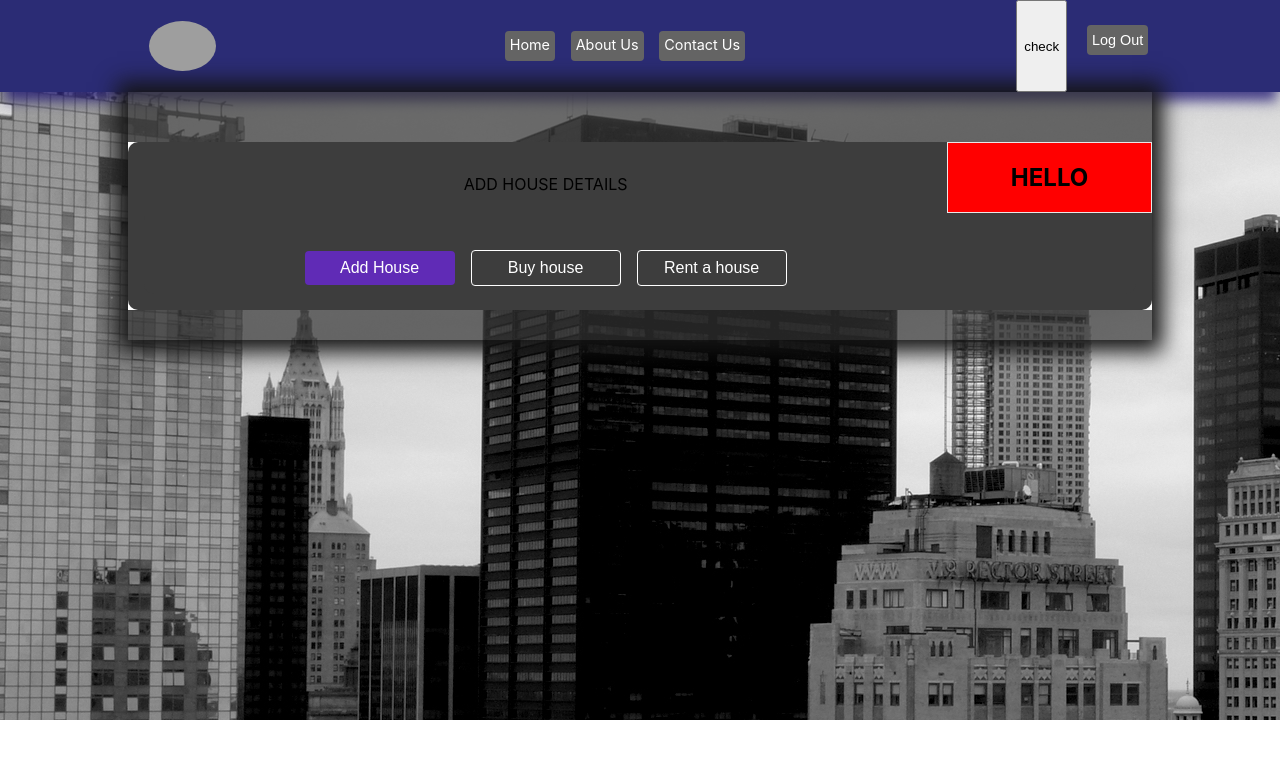
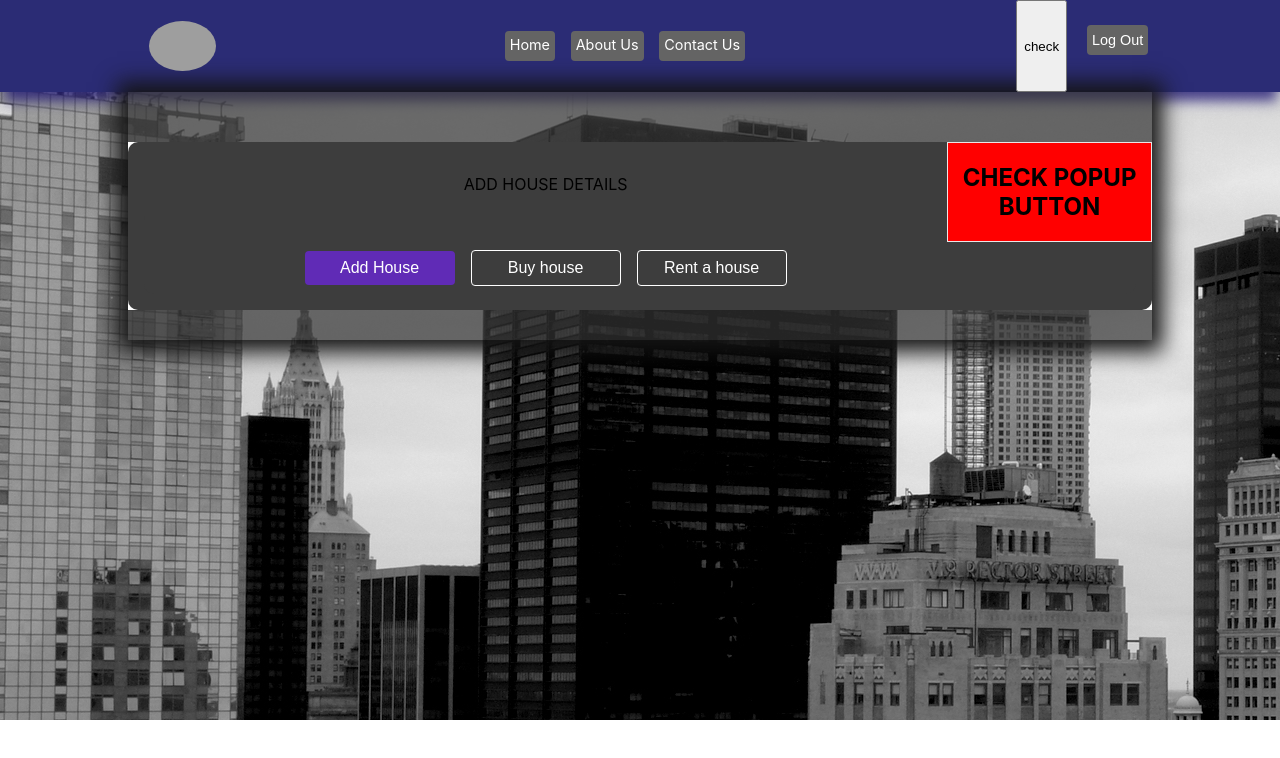
Before and after one commit to Mohsin-hunzai/real-estate-management, a React (Create React App) app: page /Homes in a window 1280 px wide. Both pictures are taken after a click on the button "check". Shown: the top 758 px of the page. Built offline with nearby package versions, Linux system fonts and the light colour scheme; grey boxes are pictures that could not be loaded.

Commit message:
make popup button

```diff
--- a/src/components/layout/popup.js
+++ b/src/components/layout/popup.js
@@ -3,7 +3,7 @@ import React from 'react'
 export default function popup() {
     return (
         <div className="show">
-            <h1>hello</h1>
+            <h1>check popup button</h1>
         </div>
     )
 }
```
